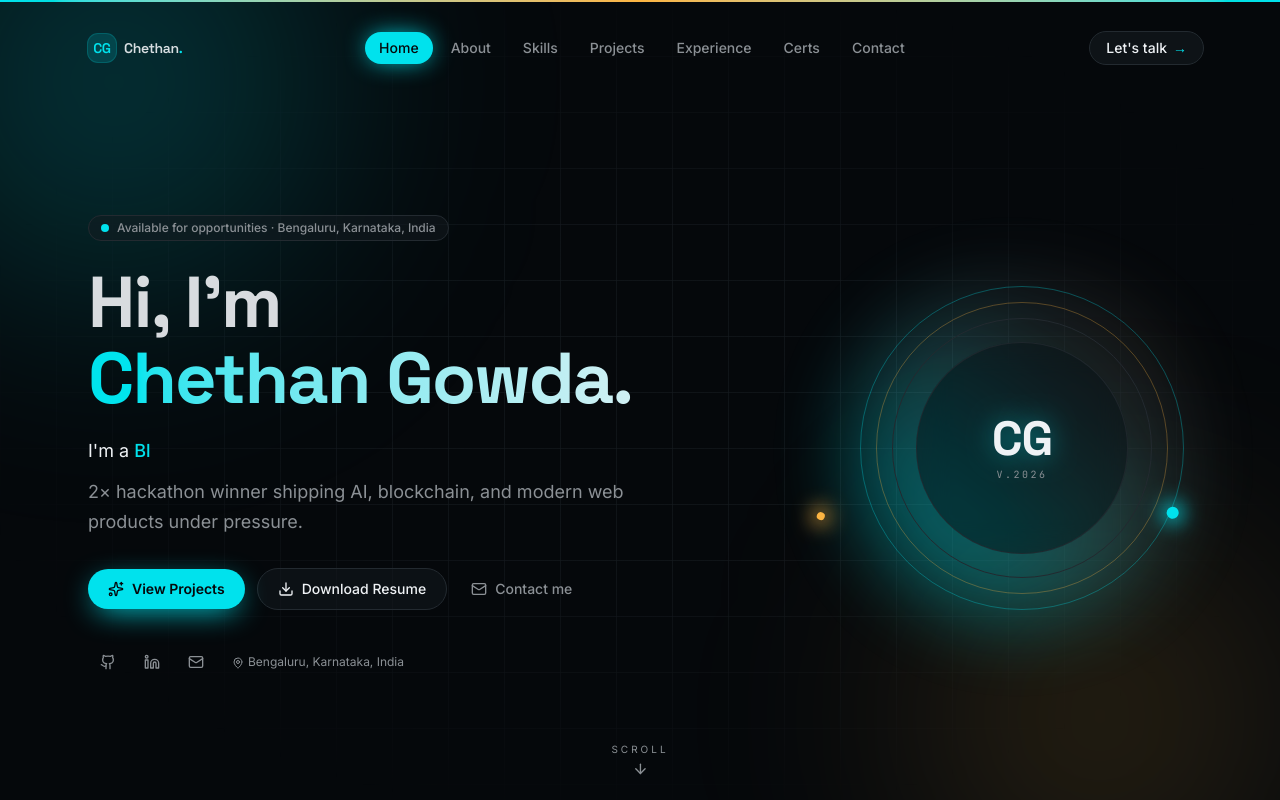
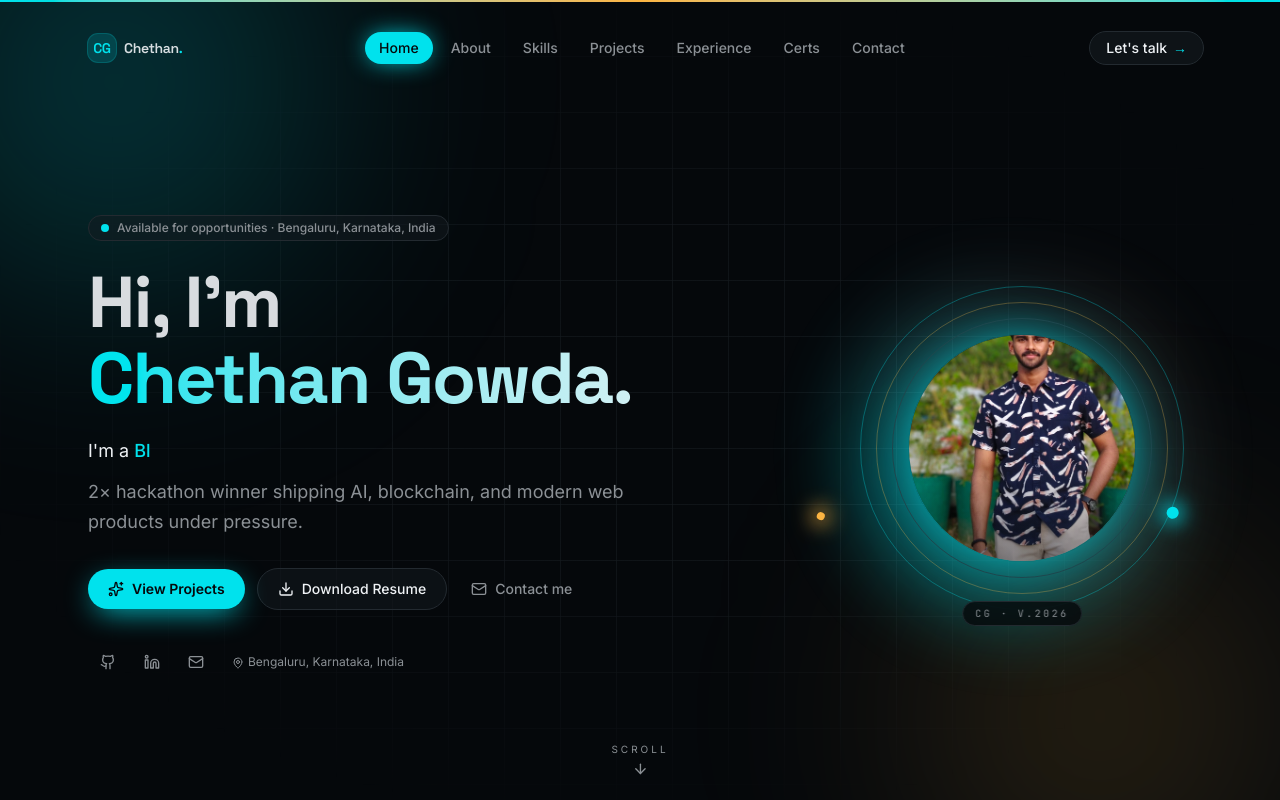
Before and after one commit to chethangowda-web/Portfolio-Website, a Next.js app: page / in a window 1280 px wide. Shown: the top 800 px of the page. Built offline with nearby package versions, Linux system fonts and the light colour scheme.

Commit message:
feat: add portrait to hero's orbital frame with branding elements\n\nPublish site and add domain for display.

```diff
--- a/components/portfolio/hero.tsx
+++ b/components/portfolio/hero.tsx
@@ -186,15 +186,16 @@ export function Hero() {
             <div className="absolute left-1/2 top-0 h-3 w-3 -translate-x-1/2 rounded-full bg-primary shadow-[0_0_20px_4px_var(--primary)]" />
             <div className="absolute bottom-2 right-6 h-2 w-2 rounded-full bg-accent shadow-[0_0_20px_4px_var(--accent)]" />
           </motion.div>
-          <div className="absolute inset-16 grid place-items-center rounded-full glass">
-            <div className="text-center">
-              <div className="font-display text-5xl font-bold tracking-tight text-foreground text-glow">
-                CG
-              </div>
-              <div className="mt-1 font-mono text-[10px] uppercase tracking-[0.25em] text-muted-foreground">
-                v.2026
-              </div>
-            </div>
+          <div className="absolute inset-14 overflow-hidden rounded-full border border-primary/30 shadow-[0_0_60px_-10px_var(--primary)]">
+            <img
+              src="/chethan.jpeg"
+              alt="Chethan Gowda portrait"
+              className="h-full w-full object-cover"
+            />
+            <div className="absolute inset-0 bg-gradient-to-t from-background/50 via-transparent to-transparent" />
+          </div>
+          <div className="absolute -bottom-2 left-1/2 -translate-x-1/2 rounded-full border border-border bg-background/80 px-3 py-1 font-mono text-[10px] uppercase tracking-[0.25em] text-muted-foreground backdrop-blur">
+            CG · v.2026
           </div>
         </motion.div>
       </div>
```
Also changed, not shown: public/chethan.jpeg (added).
